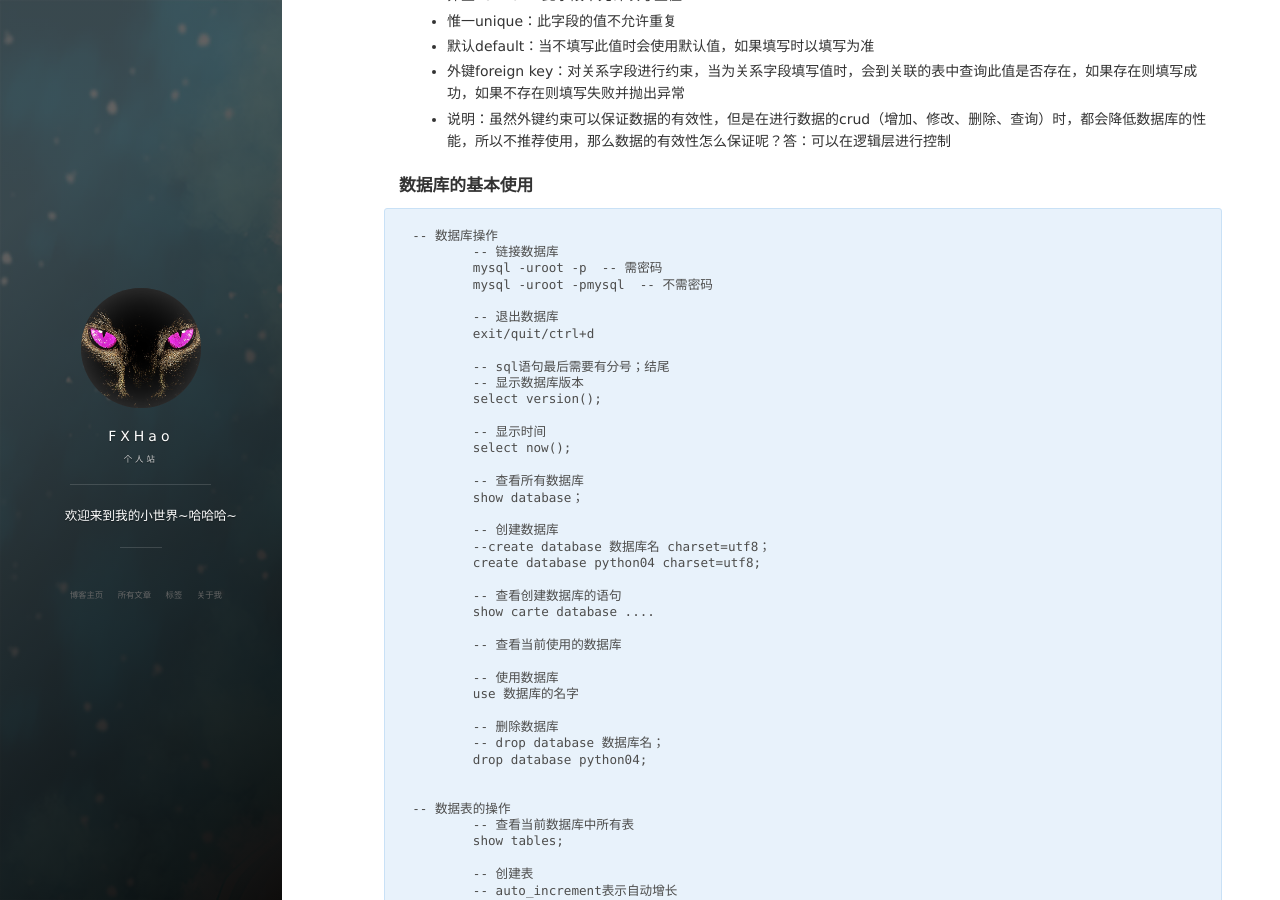
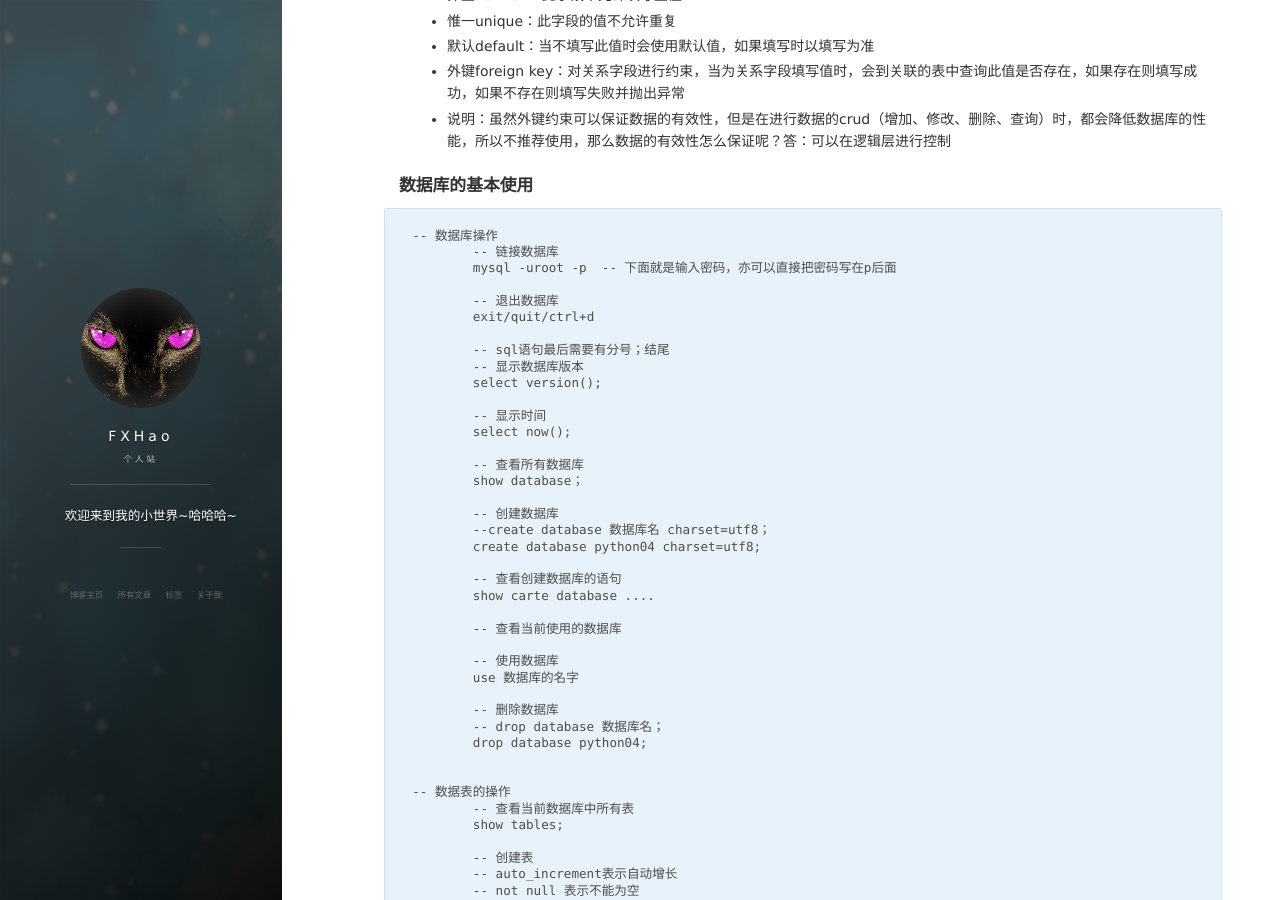
Before and after one commit to FXHao/FXHao.github.io, a Jekyll site: the page built from _posts/2019-05-05-MySQL数据库.md, in a window 1280 px wide and 900 px high, scrolled down 3322 px. Built offline with Jekyll 4.4.1, drawn with Linux system fonts in a browser that asks for light colours; nearby versions of some CDN libraries; comment, search, counter and statistics services are not loaded.

Commit message:
Update 2019-05-05-MySQL数据库.md

````diff
--- a/_posts/2019-05-05-MySQL数据库.md
+++ b/_posts/2019-05-05-MySQL数据库.md
@@ -138,8 +138,7 @@ tag: MySQL数据库
 ```sql
 -- 数据库操作
 	-- 链接数据库
-	mysql -uroot -p  -- 需密码
-	mysql -uroot -pmysql  -- 不需密码
+	mysql -uroot -p  -- 下面就是输入密码，亦可以直接把密码写在p后面
 
 	-- 退出数据库
 	exit/quit/ctrl+d
````
